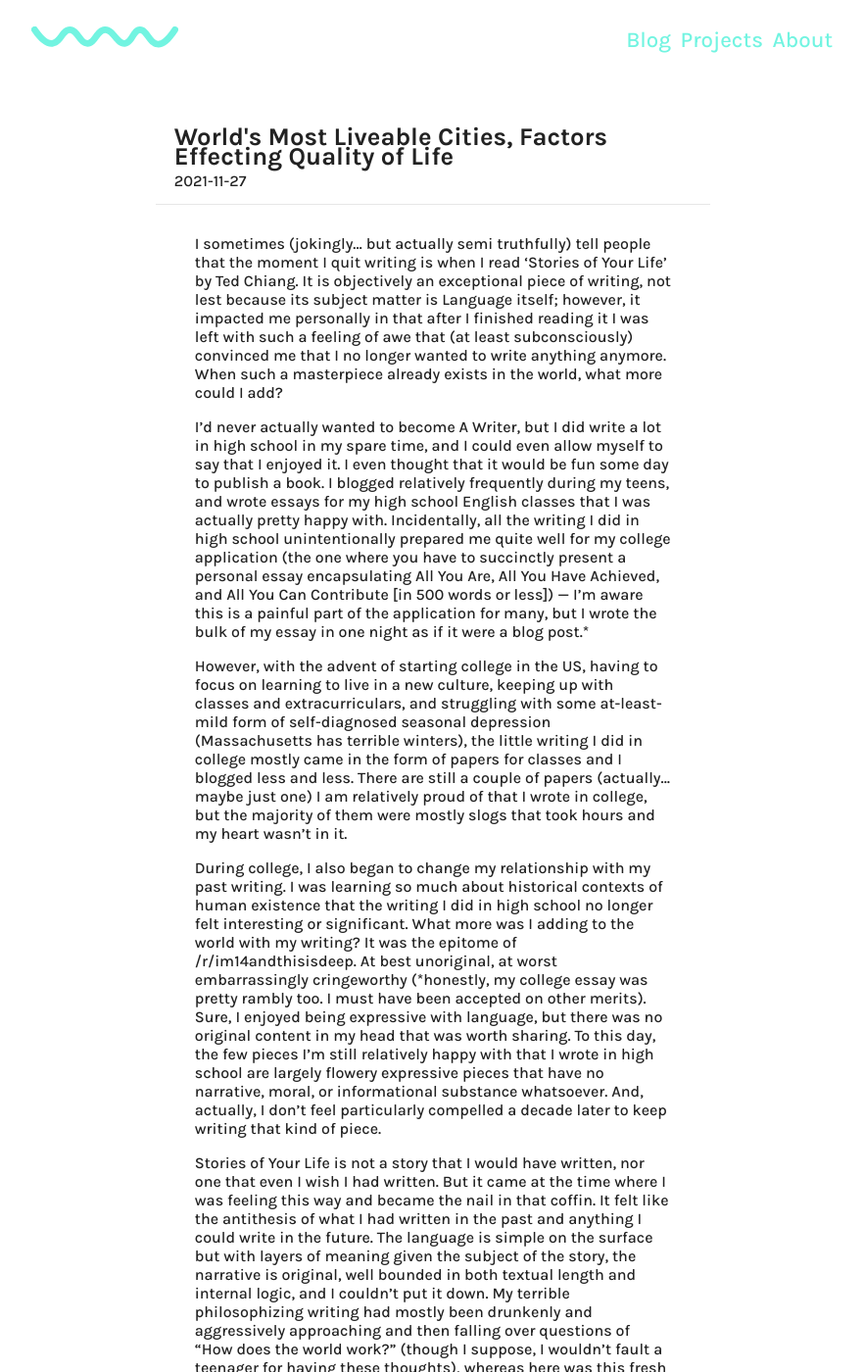
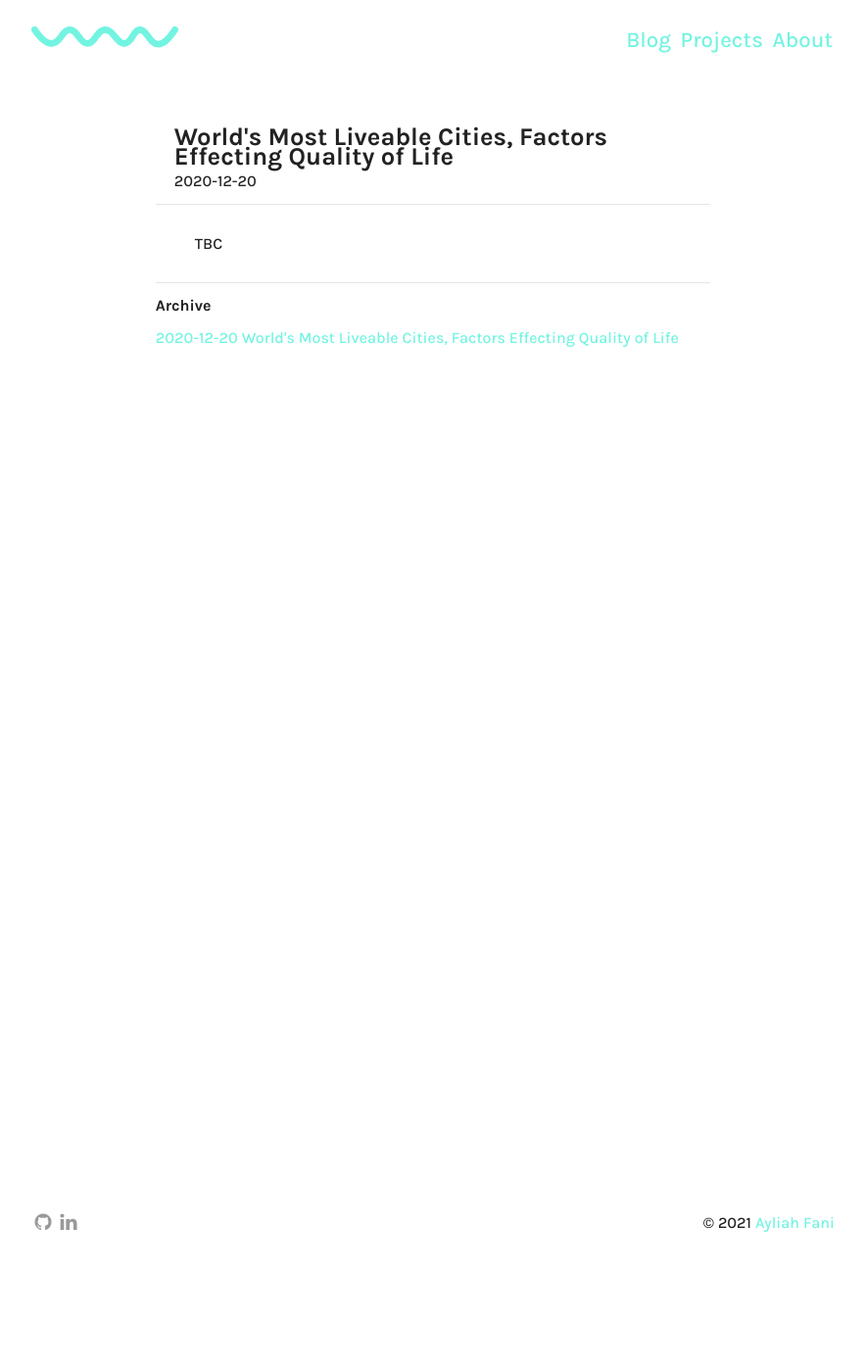
Before and after one commit to ayliahfani/ayliahfani.github.io, a Jekyll site: the page built from _posts/2020-11-27-stories-of-your-life.md, in a window 1280 px wide and 1400 px high. Shown: the whole window at 98% size, without its empty margins (198-1080 px from the left). Built offline with Jekyll 4.4.1, drawn with Linux system fonts in a browser that asks for light colours; some of the changed text lies outside the part shown.

Commit message:
Update 2020-11-27-stories-of-your-life.md

```diff
--- a/_posts/2020-11-27-stories-of-your-life.md
+++ b/_posts/2020-11-27-stories-of-your-life.md
@@ -1,20 +1,10 @@
 ---
 layout: post
 title: World's Most Liveable Cities, Factors Effecting Quality of Life
-date: 2021-11-27
+date: 2020-12-20
 tags:
 category: blog
 published: true
 ---
 
-I sometimes (jokingly... but actually semi truthfully) tell people that the moment I quit writing is when I read 'Stories of Your Life' by Ted Chiang. It is objectively an exceptional piece of writing, not lest because its subject matter is Language itself; however, it impacted me personally in that after I finished reading it I was left with such a feeling of awe that (at least subconsciously) convinced me that I no longer wanted to write anything anymore. When such a masterpiece already exists in the world, what more could I add?
-
-I'd never actually wanted to become A Writer, but I did write a lot in high school in my spare time, and I could even allow myself to say that I enjoyed it. I even thought that it would be fun some day to publish a book. I blogged relatively frequently during my teens, and wrote essays for my high school English classes that I was actually pretty happy with. Incidentally, all the writing I did in high school unintentionally prepared me quite well for my college application (the one where you have to succinctly present a personal essay encapsulating All You Are, All You Have Achieved, and All You Can Contribute [in 500 words or less]) — I'm aware this is a painful part of the application for many, but I wrote the bulk of my essay in one night as if it were a blog post.*
-
-However, with the advent of starting college in the US, having to focus on learning to live in a new culture, keeping up with classes and extracurriculars, and struggling with some at-least-mild form of self-diagnosed seasonal depression (Massachusetts has terrible winters), the little writing I did in college mostly came in the form of papers for classes and I blogged less and less. There are still a couple of papers (actually... maybe just one) I am relatively proud of that I wrote in college, but the majority of them were mostly slogs that took hours and my heart wasn't in it.
-
-During college, I also began to change my relationship with my past writing. I was learning so much about historical contexts of human existence that the writing I did in high school no longer felt interesting or significant. What more was I adding to the world with my writing? It was the epitome of /r/im14andthisisdeep. At best unoriginal, at worst embarrassingly cringeworthy (\*honestly, my college essay was pretty rambly too. I must have been accepted on other merits). Sure, I enjoyed being expressive with language, but there was no original content in my head that was worth sharing. To this day, the few pieces I'm still relatively happy with that I wrote in high school are largely flowery expressive pieces that have no narrative, moral, or informational substance whatsoever. And, actually, I don't feel particularly compelled a decade later to keep writing that kind of piece.
-
-Stories of Your Life is not a story that I would have written, nor one that even I wish I had written. But it came at the time where I was feeling this way and became the nail in that coffin. It felt like the antithesis of what I had written in the past and anything I could write in the future. The language is simple on the surface but with layers of meaning given the subject of the story, the narrative is original, well bounded in both textual length and internal logic, and I couldn't put it down. My terrible philosophizing writing had mostly been drunkenly and aggressively approaching and then falling over questions of "How does the world work?" (though I suppose, I wouldn't fault a teenager for having these thoughts), whereas here was this fresh piece rather asking "What if it was like this?" and then lucidly running with it. I was exasperated. How could Mr. Chiang say so much with so little? How could he make me feel all these things and have all these thoughts with so few words?! It is probably still my favorite piece of writing in the world!
-
-These days, I write approximately nothing for pleasure (both mine and others), with what I do write falling loosely in the categories of: 1) Facebook Messenger trolling, 2) emails, or 3) software engineering design documentation (very difficult to read for pleasure, but also very important for my day job). Heck, I even barely read anymore. So I guess you may be asking, why am I writing this? Honestly, I'm not too sure myself. It's been many months of pandemic already and maybe I just finally broke. Or maybe I just finally have a desk at home again and it feels like the right thing to do, to write a blog post, when I have a desk that feels like home. Maybe I'm just desperately trying to fill the blog section on my website with something so I don't have to recycle any old writing. Maybe I really need to get this out of my system so I can start writing new things again, even if unoriginal, awkward, and not worth others' time. I have to be ok with that too. I think it would be good for me, to write again.
+TBC
```
